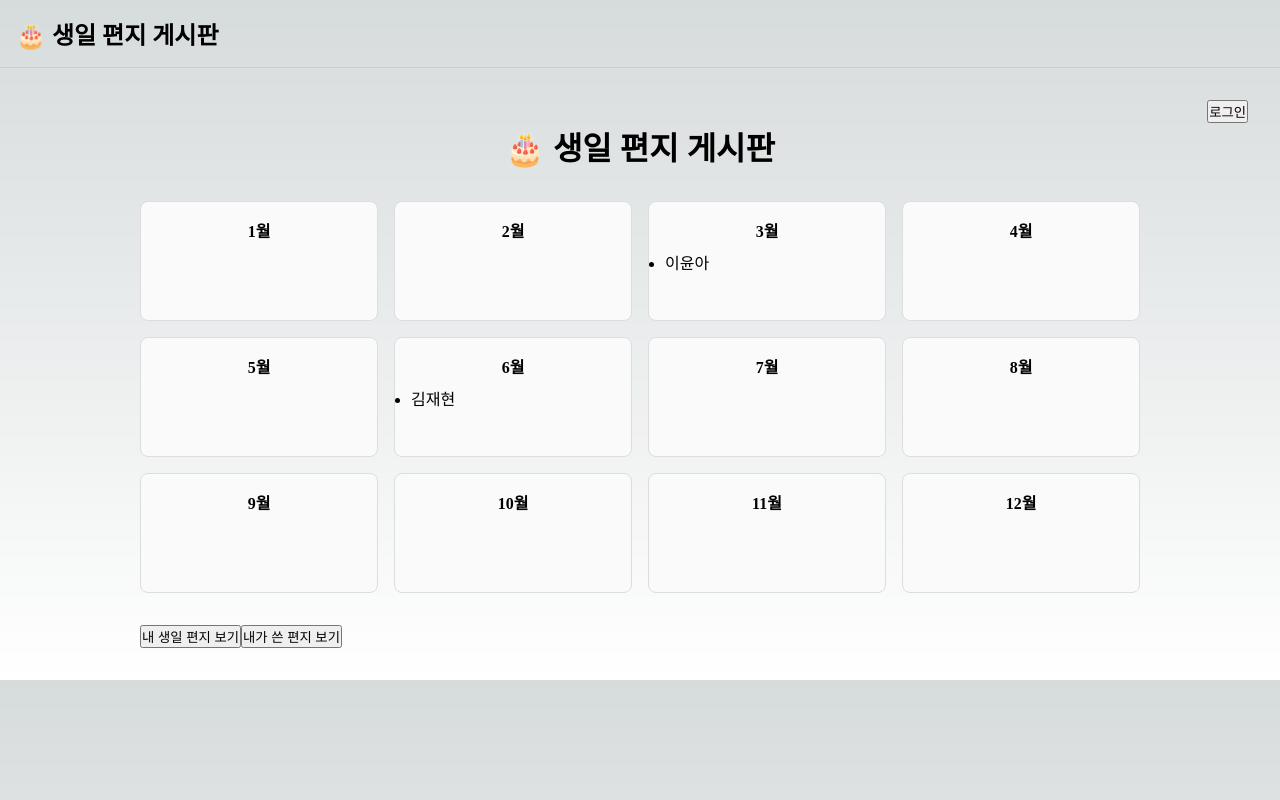
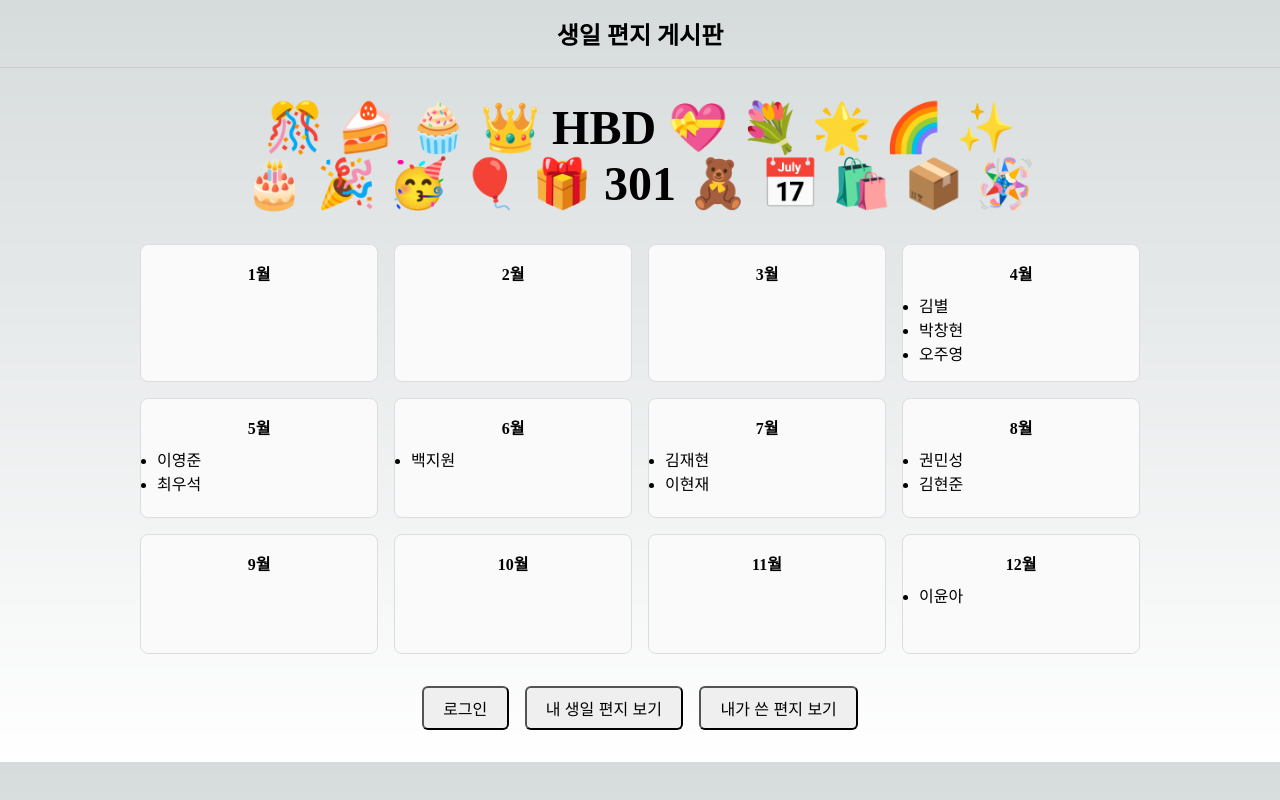
Before and after one commit to jaykxo/HBD301, a Next.js app: page / in a window 1280 px wide. Built offline with nearby package versions, Linux system fonts and the light colour scheme.

Commit message:
modify some designs

```diff
--- a/src/components/Layout.tsx
+++ b/src/components/Layout.tsx
@@ -4,8 +4,8 @@ import LogoutButton from "./LogoutButton";
 export default function Layout({ children }: { children: ReactNode }) {
   return (
     <div>
-      <header style={{ display: "flex", justifyContent: "space-between", padding: "1rem", borderBottom: "1px solid #ccc" }}>
-        <h2>🎂 생일 편지 게시판</h2>
+      <header style={{ display: "flex", flexDirection: "column", alignItems: "center", padding: "1rem", borderBottom: "1px solid #ccc" }}>
+        <h2>생일 편지 게시판</h2>
         <LogoutButton />
       </header>
       <main>{children}</main>
--- a/src/pages/index.tsx
+++ b/src/pages/index.tsx
@@ -10,20 +10,22 @@ export default function Home() {
   ];
 
   const birthdayData: Record<string, string[]> = {
-    "3월": ["이윤아"],
-    "6월": ["김재현"],
+    "12월": ["이윤아"],
+    "7월": ["김재현", "이현재"],
+    "5월": ["이영준", "최우석"],
+    "6월": ["백지원"],
+    "8월": ["권민성", "김현준"],
+    "4월": ["김별", "박창현", "오주영"],
+
   };
 
   return (
     <Layout>
       <div style={{ padding: "2rem" }}>
-        <div style={{ display: "flex", justifyContent: "flex-end" }}>
-          <Link href="/login">
-            <button>로그인</button>
-          </Link>
-        </div>
-        <h1 style={{ textAlign: "center" }}>🎂 생일 편지 게시판</h1>
         <div style={{ maxWidth: "1000px", margin: "0 auto" }}>
+          <div style={{ textAlign: "center", marginBottom: "1rem" }}>
+            <h1 style={{ whiteSpace: "pre-line", fontSize: "3rem", margin: 0 }}> 🎊 🍰 🧁 👑 HBD 💝 💐 🌟 🌈 ✨{'\n'}🎂 🎉 🥳 🎈 🎁  301 🧸 📅 🛍️ 📦 🪅</h1>
+          </div>
           <div
             style={{
               display: "grid",
@@ -54,14 +56,20 @@ export default function Home() {
               </div>
             ))}
           </div>
-          <Link href="/my/birthday">
-            <button style={{ marginTop: "2rem" }}>내 생일 편지 보기</button>
-          </Link>
-          <Link href="/my/letters">
-            <button style={{ marginTop: "1rem" }}>내가 쓴 편지 보기</button>
-          </Link>
+          <div style={{ display: "flex", justifyContent: "center", gap: "1rem", marginTop: "2rem" }}>
+            <Link href="/login">
+              <button style={{ padding: "0.5rem 1.2rem", fontSize: "1rem", borderRadius: "6px" }}>로그인</button>
+            </Link>
+            <Link href="/my/birthday">
+              <button style={{ padding: "0.5rem 1.2rem", fontSize: "1rem", borderRadius: "6px" }}>내 생일 편지 보기</button>
+            </Link>
+            <Link href="/my/letters">
+              <button style={{ padding: "0.5rem 1.2rem", fontSize: "1rem", borderRadius: "6px" }}>내가 쓴 편지 보기</button>
+            </Link>
+          </div>
         </div>
       </div>
     </Layout>
+
   );
 }
```
